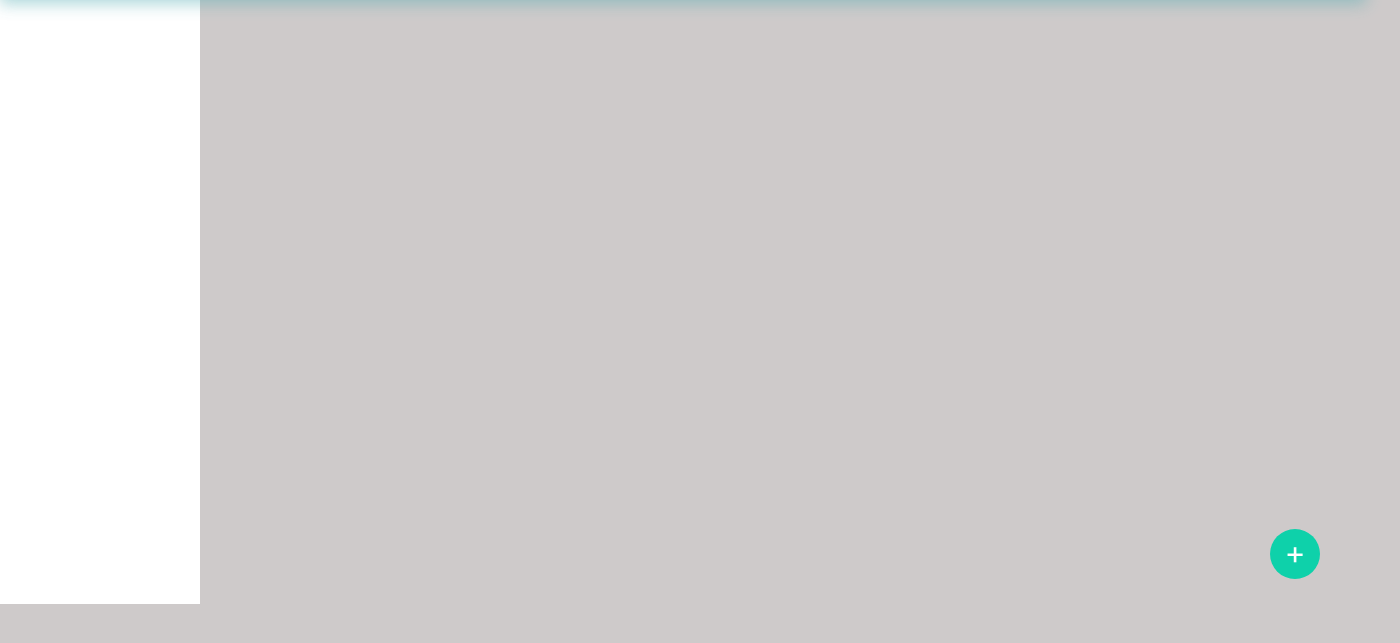
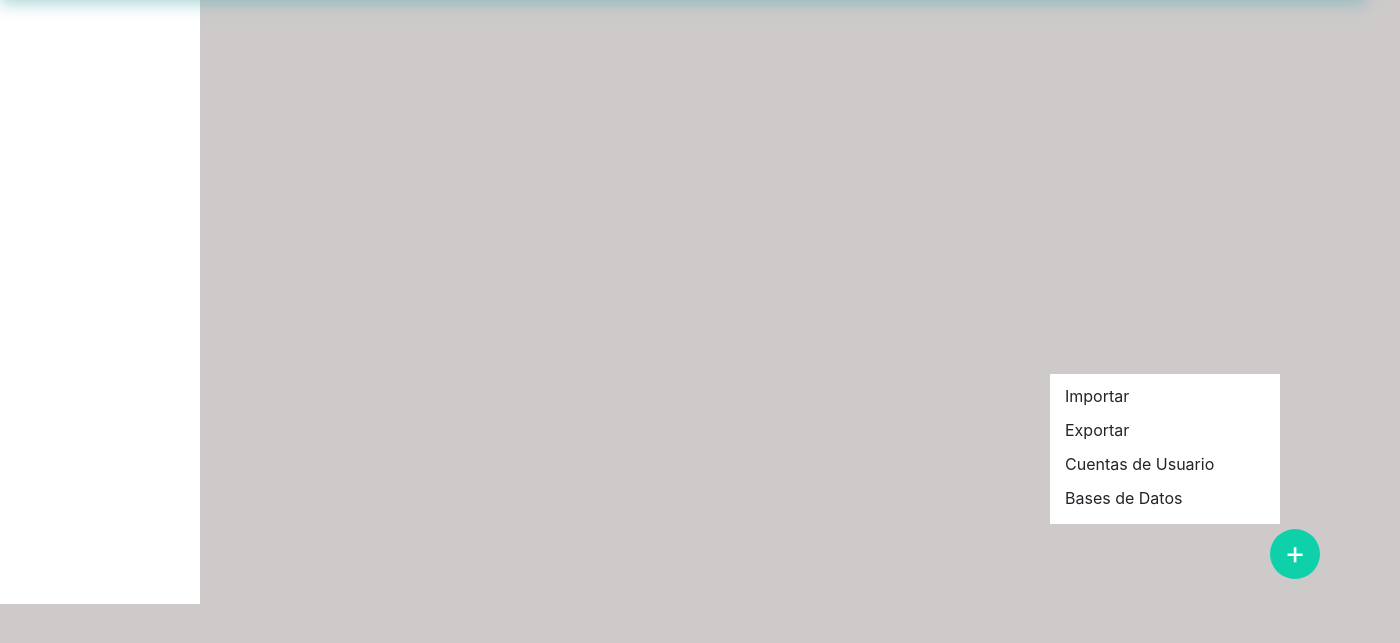
Before and after one commit to Alejandro-DP/BD, a PHP site: page /VistasAdmin/DashboardAdmin.php in a window 1400 px wide. Shown: the part 51-694 px from the top of the page. Run offline with PHP 8.4, Linux system fonts and the light colour scheme; the visitor is signed in with stand-in values (Sample User, id 1); some libraries are stand-ins or nearby versions.

Commit message:
hover a opciones

```diff
--- a/VistasAdmin/DashboardAdmin.php
+++ b/VistasAdmin/DashboardAdmin.php
@@ -36,13 +36,13 @@
   <div class="button-flo" onclick="togle()">
     <p class="opc"> +</p>
   </div>
-  <div class="opciones">
-    <!--<ul>
+  <div class="col-md-4 col-md-offset-1" id="opciones">
+
       <li>Importar</li>
       <li>Exportar</li>
       <li>Cuentas de Usuario</li>
       <li>Bases de Datos</li>
-    </ul>!-->
+
   </div>
 </div>
 
--- a/css/wrapper.css
+++ b/css/wrapper.css
@@ -67,10 +67,21 @@ body{
   text-align:center;
   color: #ffffff;
 }
-.opciones{
-  width: 100px;
-  height: 100px;
-  margin-top: 200px;
-  margin-right: 10px;
-  background: black;
+#opciones{
+  margin-left: 1050px;
+  margin-top: 375px;
+  position: absolute;
+  height: 150px;
+  width: 230px;
+  background: #ffffff;
 }
+li{
+
+  margin-bottom: 10px;
+  margin-top: 10px;
+  list-style: none;
+}
+li:hover{
+  background-color: #cecaca;
+  opacity: 50%;
+}
```
